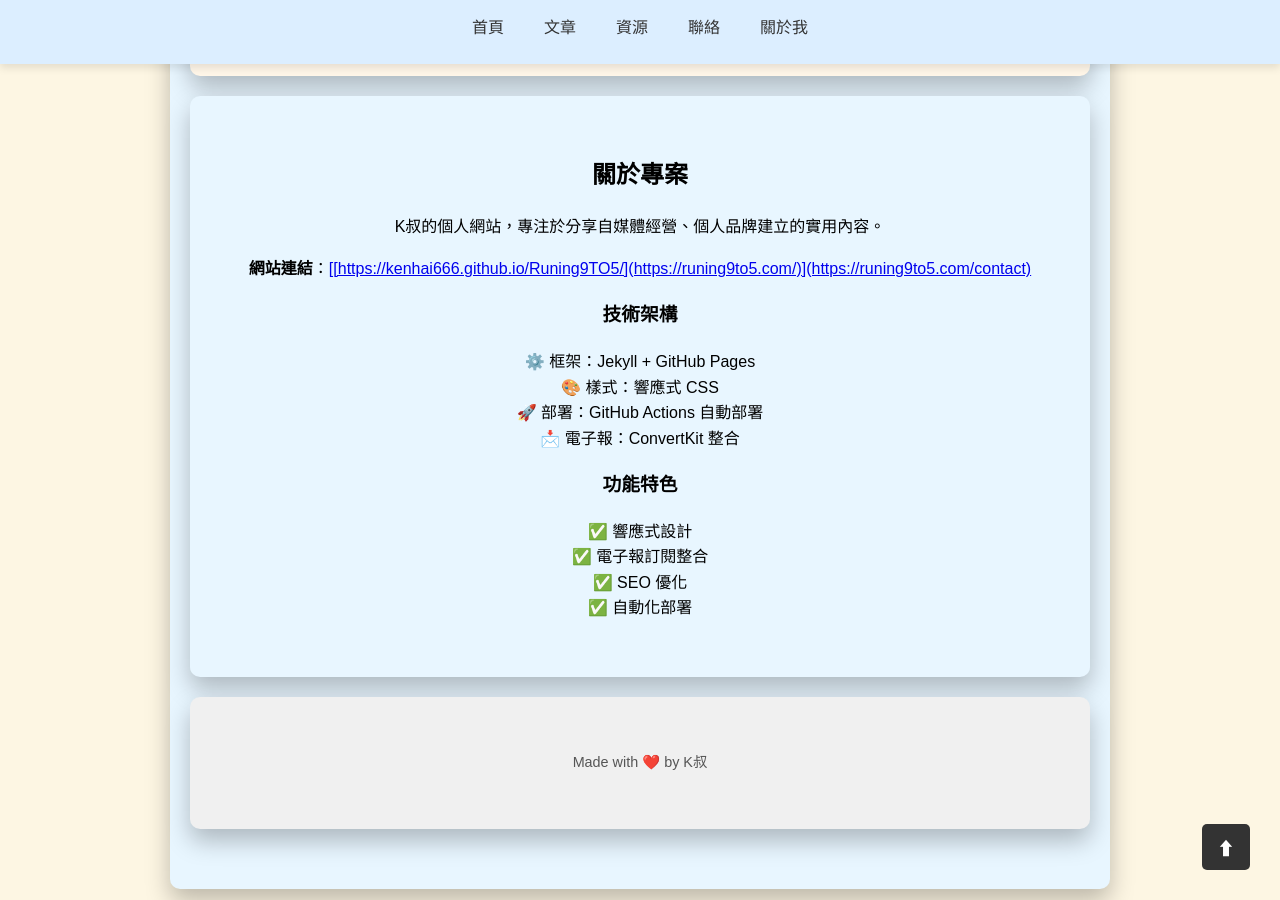
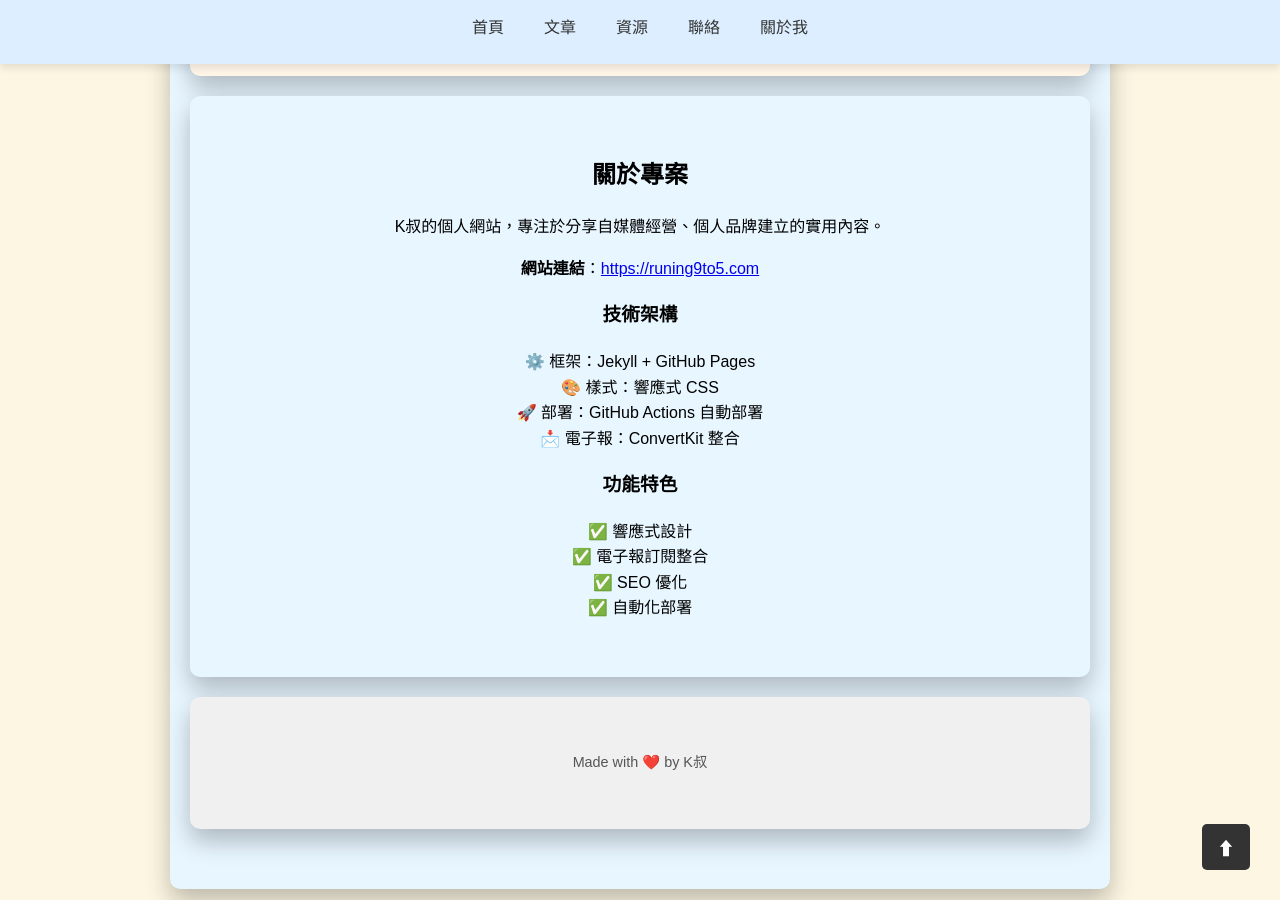
Before and after one commit to KenHAI666/Runing9TO5, a Jekyll site: the page built from about.md, in a window 1280 px wide and 900 px high, scrolled down 600 px. Built offline with Jekyll 4.4.1, drawn with Linux system fonts in a browser that asks for light colours; some of the changed lines change nothing that is shown.

Commit message:
Update about.md

```diff
--- a/about.md
+++ b/about.md
@@ -27,7 +27,7 @@ keywords: 聯絡, K叔, 自媒體, 合作
   <h2>關於專案</h2>
   <p>K叔的個人網站，專注於分享自媒體經營、個人品牌建立的實用內容。</p>
 
-  <p><b>網站連結</b>：<a href="[[https://kenhai666.github.io/Runing9TO5/](https://runing9to5.com/)](https://runing9to5.com/contact)" target="_blank">[[https://kenhai666.github.io/Runing9TO5/](https://runing9to5.com/)](https://runing9to5.com/contact)</a></p>
+<p><b>網站連結</b>：<a href="https://runing9to5.com" target="_blank">https://runing9to5.com</a></p>
 
   <h3>技術架構</h3>
   <ul style="list-style:none; padding:0;">
```
